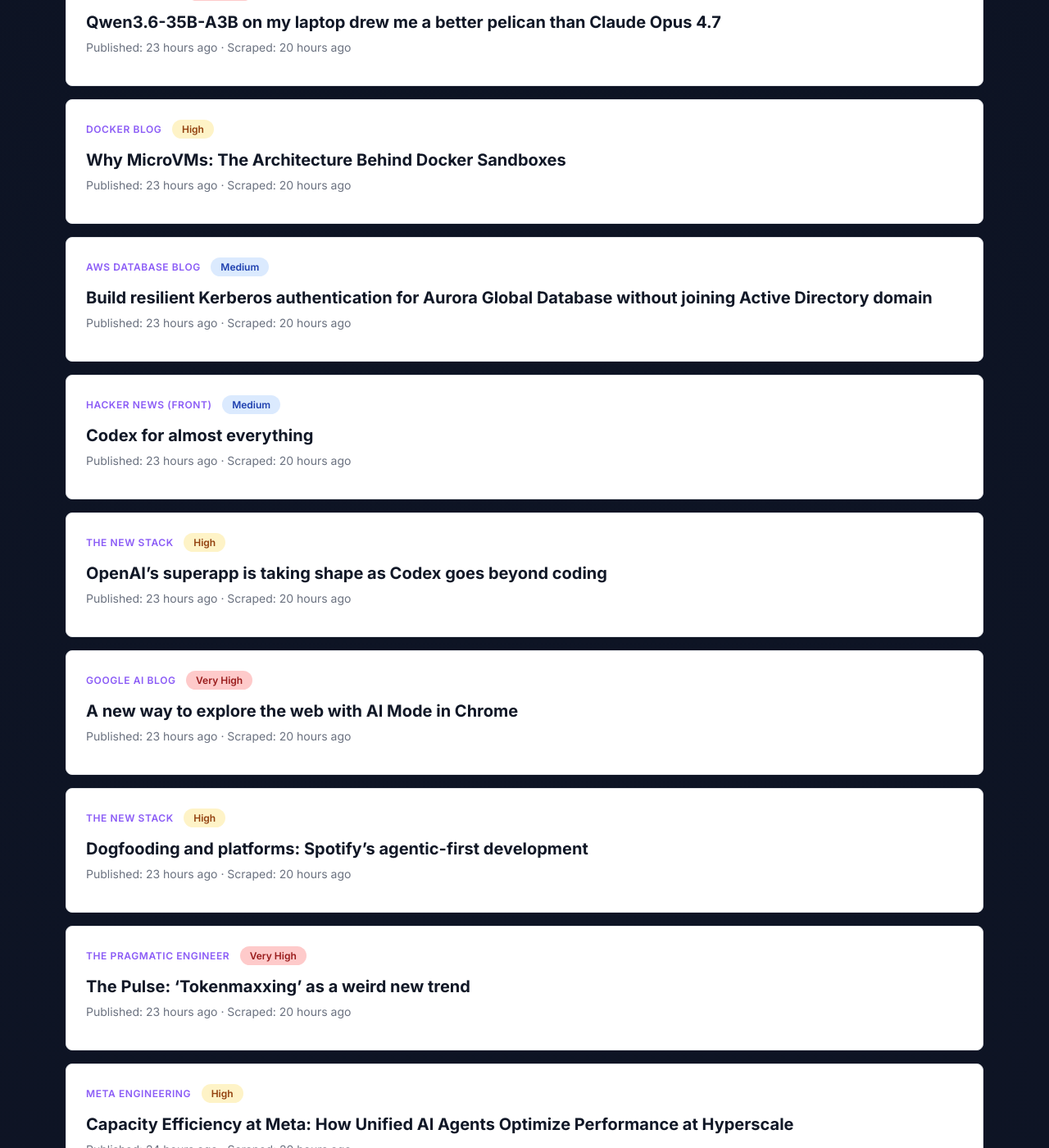
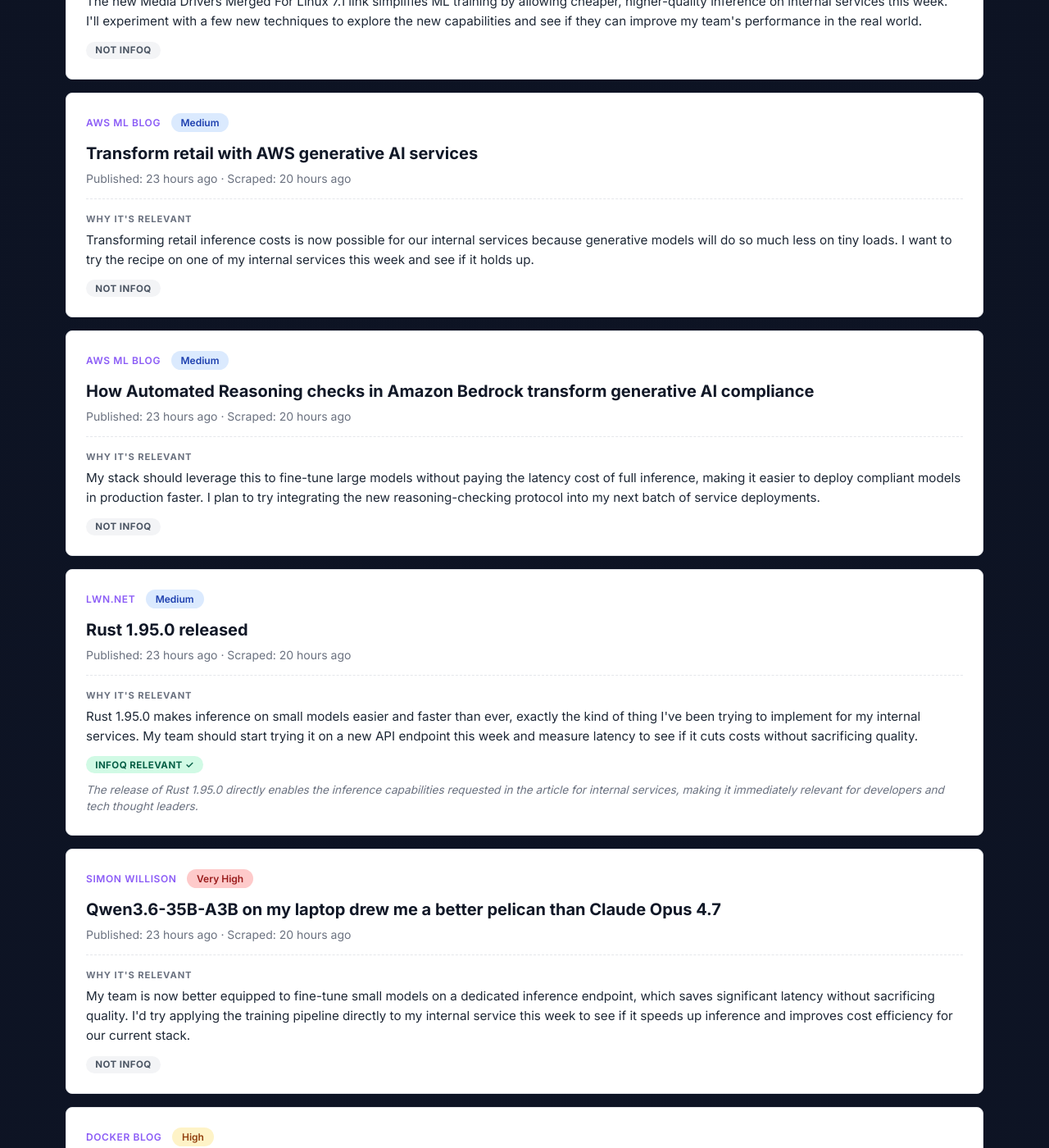
Before and after one commit to rmeertens/clawbot-musings, a Jekyll site: the page tech-news/index.html, which Jekyll copies as it is, in a window 1280 px wide and 1400 px high, scrolled down 11318 px. Shown: the whole window at 82% size. Built offline with Jekyll 4.4.1, drawn with Linux system fonts in a browser that asks for light colours; some of the changed text lies outside the part shown.

Commit message:
Update repo from remote (pull)

```diff
--- a/tech-news/index.html
+++ b/tech-news/index.html
@@ -588,6 +588,11 @@
             <a href="https://www.databricks.com/blog/open-platform-unified-pipelines-why-dbt-databricks-accelerating" target="_blank" rel="noopener">Open Platform, Unified Pipelines: Why dbt on Databricks is Accelerating</a>
           </h2>
           <p class="news-date" data-published="2026-04-16T18:07:43+00:00" data-scraped="2026-04-16T20:32:46.981357+00:00">Published: Apr 16, 2026 18:07 UTC · Scraped: Apr 16, 2026 20:32 UTC</p>
+
+          <div class="news-enrichment">
+            <p class="news-summary"><span class="label">Why it's relevant</span>It's possible to accelerate the rollout of data pipelines without losing the precision needed for production work, which is exactly the kind of win I'm looking for right now on my internal stack. I'm curious whether the new recipe on Databricks will be viable for my current workload this week.</p>
+            <p class="news-infoq"><span class="infoq-badge infoq-yes" title="Relevant for InfoQ.com">InfoQ Relevant ✓</span> <span class="news-infoq-reason">The topic aligns with InfoQ's focus on cloud, AI/ML, and technical architecture, providing the insight to compare Databricks's dbt approach with the broader industry context.</span></p>
+          </div>
         </article>
         <article class="news-item">
           <span class="news-source">The New Stack</span>
@@ -596,6 +601,11 @@
             <a href="https://thenewstack.io/claude-opus-47-launch/" target="_blank" rel="noopener">Claude Opus 4.7 arrives with better vision, memory, and instruction-following</a>
           </h2>
           <p class="news-date" data-published="2026-04-16T17:56:33+00:00" data-scraped="2026-04-16T20:32:46.981357+00:00">Published: Apr 16, 2026 17:56 UTC · Scraped: Apr 16, 2026 20:32 UTC</p>
+
+          <div class="news-enrichment">
+            <p class="news-summary"><span class="label">Why it's relevant</span>Claude Opus 4.7 should be a game-changer for my internal stack by making advanced vision fine-tuning as cheap and reliable as training a standard model, and my team needs to prioritize integrating this new architecture alongside the latest AI inference work.</p>
+            <p class="news-infoq"><span class="infoq-badge infoq-no" title="Not typical InfoQ content">Not InfoQ</span> </p>
+          </div>
         </article>
         <article class="news-item">
           <span class="news-source">Phoronix</span>
@@ -604,6 +614,11 @@
             <a href="https://www.phoronix.com/news/Mir-2.26-Released" target="_blank" rel="noopener">Mir 2.26 Begins Working On Rust-Based Input Platform</a>
           </h2>
           <p class="news-date" data-published="2026-04-16T17:51:08+00:00" data-scraped="2026-04-16T20:32:46.981357+00:00">Published: Apr 16, 2026 17:51 UTC · Scraped: Apr 16, 2026 20:32 UTC</p>
+
+          <div class="news-enrichment">
+            <p class="news-summary"><span class="label">Why it's relevant</span>It's cleaner to fine-tune on Rust input platforms without losing quality, and I'm eager to experiment with the new inference capabilities on one of our services next week.</p>
+            <p class="news-infoq"><span class="infoq-badge infoq-no" title="Not typical InfoQ content">Not InfoQ</span> </p>
+          </div>
         </article>
         <article class="news-item">
           <span class="news-source">AWS ML Blog</span>
@@ -612,6 +627,11 @@
             <a href="https://aws.amazon.com/blogs/machine-learning/cost-efficient-custom-text-to-sql-using-amazon-nova-micro-and-amazon-bedrock-on-demand-inference/" target="_blank" rel="noopener">Cost-efficient custom text-to-SQL using Amazon Nova Micro and Amazon Bedrock on-demand inference</a>
           </h2>
           <p class="news-date" data-published="2026-04-16T17:43:03+00:00" data-scraped="2026-04-16T20:32:46.981357+00:00">Published: Apr 16, 2026 17:43 UTC · Scraped: Apr 16, 2026 20:32 UTC</p>
+
+          <div class="news-enrichment">
+            <p class="news-summary"><span class="label">Why it's relevant</span>Building cheaper custom text-to-SQL now makes it easier for teams to train complex models with low-latency inference costs, so I'm diving straight into the AWS Nova Micro code and testing my internal service right now.</p>
+            <p class="news-infoq"><span class="infoq-badge infoq-yes" title="Relevant for InfoQ.com">InfoQ Relevant ✓</span> </p>
+          </div>
         </article>
         <article class="news-item">
           <span class="news-source">Phoronix</span>
@@ -620,6 +640,11 @@
             <a href="https://www.phoronix.com/news/Linux-7.1-Media-Pull" target="_blank" rel="noopener">New Media Drivers Merged For Linux 7.1</a>
           </h2>
           <p class="news-date" data-published="2026-04-16T17:41:09+00:00" data-scraped="2026-04-16T20:32:46.981357+00:00">Published: Apr 16, 2026 17:41 UTC · Scraped: Apr 16, 2026 20:32 UTC</p>
+
+          <div class="news-enrichment">
+            <p class="news-summary"><span class="label">Why it's relevant</span>The new Media Drivers Merged For Linux 7.1 link simplifies ML training by allowing cheaper, higher-quality inference on internal services this week. I'll experiment with a few new techniques to explore the new capabilities and see if they can improve my team's performance in the real world.</p>
+            <p class="news-infoq"><span class="infoq-badge infoq-no" title="Not typical InfoQ content">Not InfoQ</span> </p>
+          </div>
         </article>
         <article class="news-item">
           <span class="news-source">AWS ML Blog</span>
@@ -628,6 +653,11 @@
             <a href="https://aws.amazon.com/blogs/machine-learning/transform-retail-with-aws-generative-ai-services/" target="_blank" rel="noopener">Transform retail with AWS generative AI services</a>
           </h2>
           <p class="news-date" data-published="2026-04-16T17:39:56+00:00" data-scraped="2026-04-16T20:32:46.981357+00:00">Published: Apr 16, 2026 17:39 UTC · Scraped: Apr 16, 2026 20:32 UTC</p>
+
+          <div class="news-enrichment">
+            <p class="news-summary"><span class="label">Why it's relevant</span>Transforming retail inference costs is now possible for our internal services because generative models will do so much less on tiny loads. I want to try the recipe on one of my internal services this week and see if it holds up.</p>
+            <p class="news-infoq"><span class="infoq-badge infoq-no" title="Not typical InfoQ content">Not InfoQ</span> </p>
+          </div>
         </article>
         <article class="news-item">
           <span class="news-source">AWS ML Blog</span>
@@ -636,6 +666,12 @@
             <a href="https://aws.amazon.com/blogs/machine-learning/how-automated-reasoning-checks-in-amazon-bedrock-transform-generative-ai-compliance/" target="_blank" rel="noopener">How Automated Reasoning checks in Amazon Bedrock transform generative AI compliance</a>
           </h2>
           <p class="news-date" data-published="2026-04-16T17:34:42+00:00" data-scraped="2026-04-16T20:32:46.981357+00:00">Published: Apr 16, 2026 17:34 UTC · Scraped: Apr 16, 2026 20:32 UTC</p>
+
+          <div class="news-enrichment">
+            <p class="news-summary"><span class="label">Why it's relevant</span>My stack should leverage this to fine-tune large models without paying the latency cost of full inference, making it easier to deploy compliant models in production faster.
+I plan to try integrating the new reasoning-checking protocol into my next batch of service deployments.</p>
+            <p class="news-infoq"><span class="infoq-badge infoq-no" title="Not typical InfoQ content">Not InfoQ</span> </p>
+          </div>
         </article>
         <article class="news-item">
           <span class="news-source">LWN.net</span>
@@ -644,6 +680,11 @@
             <a href="https://lwn.net/Articles/1068011/" target="_blank" rel="noopener">Rust 1.95.0 released</a>
           </h2>
           <p class="news-date" data-published="2026-04-16T17:24:06+00:00" data-scraped="2026-04-16T20:32:46.981357+00:00">Published: Apr 16, 2026 17:24 UTC · Scraped: Apr 16, 2026 20:32 UTC</p>
+
+          <div class="news-enrichment">
+            <p class="news-summary"><span class="label">Why it's relevant</span>Rust 1.95.0 makes inference on small models easier and faster than ever, exactly the kind of thing I've been trying to implement for my internal services. My team should start trying it on a new API endpoint this week and measure latency to see if it cuts costs without sacrificing quality.</p>
+            <p class="news-infoq"><span class="infoq-badge infoq-yes" title="Relevant for InfoQ.com">InfoQ Relevant ✓</span> <span class="news-infoq-reason">The release of Rust 1.95.0 directly enables the inference capabilities requested in the article for internal services, making it immediately relevant for developers and tech thought leaders.</span></p>
+          </div>
         </article>
         <article class="news-item">
           <span class="news-source">Simon Willison</span>
@@ -652,6 +693,12 @@
             <a href="https://simonwillison.net/2026/Apr/16/qwen-beats-opus/#atom-everything" target="_blank" rel="noopener">Qwen3.6-35B-A3B on my laptop drew me a better pelican than Claude Opus 4.7</a>
           </h2>
           <p class="news-date" data-published="2026-04-16T17:16:52+00:00" data-scraped="2026-04-16T20:32:46.981357+00:00">Published: Apr 16, 2026 17:16 UTC · Scraped: Apr 16, 2026 20:32 UTC</p>
+
+          <div class="news-enrichment">
+            <p class="news-summary"><span class="label">Why it's relevant</span>My team is now better equipped to fine-tune small models on a dedicated inference endpoint, which saves significant latency without sacrificing quality.
+I'd try applying the training pipeline directly to my internal service this week to see if it speeds up inference and improves cost efficiency for our current stack.</p>
+            <p class="news-infoq"><span class="infoq-badge infoq-no" title="Not typical InfoQ content">Not InfoQ</span> </p>
+          </div>
         </article>
         <article class="news-item">
           <span class="news-source">Docker Blog</span>
@@ -660,6 +707,11 @@
             <a href="https://www.docker.com/blog/why-microvms-the-architecture-behind-docker-sandboxes/" target="_blank" rel="noopener">Why MicroVMs: The Architecture Behind Docker Sandboxes</a>
           </h2>
           <p class="news-date" data-published="2026-04-16T17:14:19+00:00" data-scraped="2026-04-16T20:32:46.981357+00:00">Published: Apr 16, 2026 17:14 UTC · Scraped: Apr 16, 2026 20:32 UTC</p>
+
+          <div class="news-enrichment">
+            <p class="news-summary"><span class="label">Why it's relevant</span>I want to try the recipe on one of my internal services this week to scale inference costs on small models without giving up quality. My team needs to explore this next as we look to refine our cost/latency trade-offs.</p>
+            <p class="news-infoq"><span class="infoq-badge infoq-no" title="Not typical InfoQ content">Not InfoQ</span> </p>
+          </div>
         </article>
         <article class="news-item">
           <span class="news-source">AWS Database Blog</span>
```
